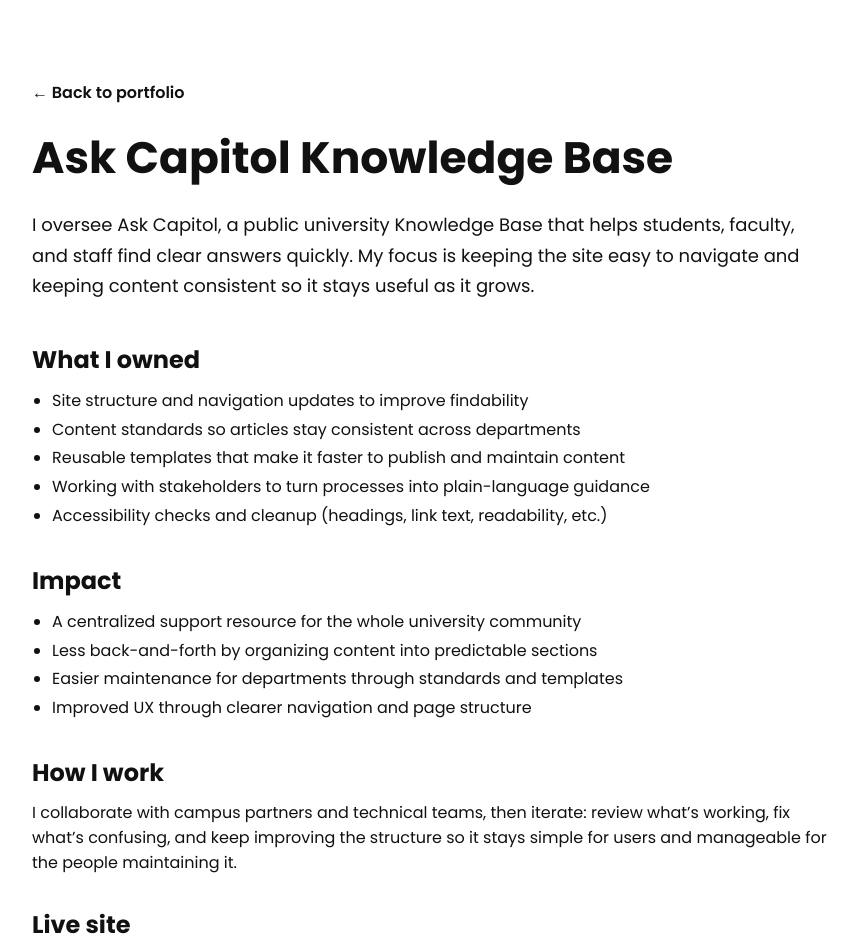
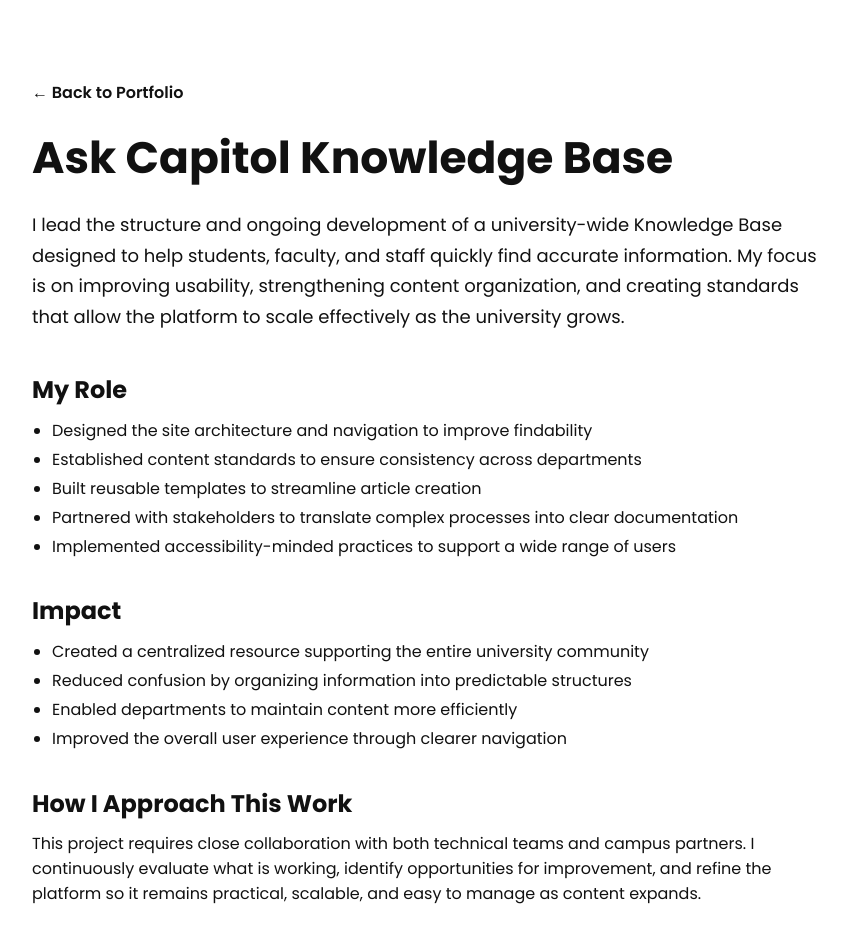
Before and after one commit to Rbenney15/Benney-Portfolio-React, a React (Create React App) app: page /Benney-Portfolio-React/knowledge-base in a window 1280 px wide. Shown: the top 942 px of the page, without its empty margins (208-1066 px from the left). Built offline with nearby package versions, Linux system fonts and the light colour scheme.

Commit message:
updated knowledge base jsx to fix scroll issue

```diff
--- a/public/index.html
+++ b/public/index.html
@@ -17,7 +17,6 @@
         box-sizing: border-box;
       }
 
-      /* Theme tokens */
       .app {
         --bg: #ffffff;
         --text: #111111;
--- a/src/pages/KnowledgeBase.jsx
+++ b/src/pages/KnowledgeBase.jsx
@@ -1,42 +1,49 @@
+import { useEffect } from "react";
+import { Link } from "react-router-dom";
 import "./knowledgeBase.css";
 
 const KnowledgeBase = () => {
+  useEffect(() => {
+    window.scrollTo({ top: 0, left: 0, behavior: "auto" });
+  }, []);
+
   return (
-    <section className="kb" aria-label="Ask Capitol Knowledge Base case study">
+    <section className="kb">
       <div className="kb-wrapper">
-        <a className="kb-back" href="/Benney-Portfolio-React/">
-          ← Back to portfolio
-        </a>
+        <Link to="/" className="kb-back">
+          ← Back to Portfolio
+        </Link>
 
         <h1 className="kb-title">Ask Capitol Knowledge Base</h1>
 
         <p className="kb-overview">
-          I oversee Ask Capitol, a public university Knowledge Base that helps
-          students, faculty, and staff find clear answers quickly. My focus is
-          keeping the site easy to navigate and keeping content consistent so it
-          stays useful as it grows.
+          I lead the structure and ongoing development of a university-wide
+          Knowledge Base designed to help students, faculty, and staff quickly
+          find accurate information. My focus is on improving usability,
+          strengthening content organization, and creating standards that allow
+          the platform to scale effectively as the university grows.
         </p>
 
         <div className="kb-section">
-          <h2>What I owned</h2>
+          <h2>My Role</h2>
+
           <ul>
             <li>
-              Site structure and navigation updates to improve findability
+              Designed the site architecture and navigation to improve
+              findability
             </li>
             <li>
-              Content standards so articles stay consistent across departments
+              Established content standards to ensure consistency across
+              departments
+            </li>
+            <li>Built reusable templates to streamline article creation</li>
+            <li>
+              Partnered with stakeholders to translate complex processes into
+              clear documentation
             </li>
             <li>
-              Reusable templates that make it faster to publish and maintain
-              content
-            </li>
-            <li>
-              Working with stakeholders to turn processes into plain-language
-              guidance
-            </li>
-            <li>
-              Accessibility checks and cleanup (headings, link text,
-              readability, etc.)
+              Implemented accessibility-minded practices to support a wide range
+              of users
             </li>
           </ul>
         </div>
@@ -45,38 +52,42 @@
           <h2>Impact</h2>
           <ul>
             <li>
-              A centralized support resource for the whole university community
+              Created a centralized resource supporting the entire university
+              community
             </li>
             <li>
-              Less back-and-forth by organizing content into predictable
-              sections
+              Reduced confusion by organizing information into predictable
+              structures
             </li>
+            <li>Enabled departments to maintain content more efficiently</li>
             <li>
-              Easier maintenance for departments through standards and templates
+              Improved the overall user experience through clearer navigation
             </li>
-            <li>Improved UX through clearer navigation and page structure</li>
           </ul>
         </div>
 
         <div className="kb-section">
-          <h2>How I work</h2>
+          <h2>How I Approach This Work</h2>
+
           <p>
-            I collaborate with campus partners and technical teams, then
-            iterate: review what’s working, fix what’s confusing, and keep
-            improving the structure so it stays simple for users and manageable
-            for the people maintaining it.
+            This project requires close collaboration with both technical teams
+            and campus partners. I continuously evaluate what is working,
+            identify opportunities for improvement, and refine the platform so
+            it remains practical, scalable, and easy to manage as content
+            expands.
           </p>
         </div>
 
         <div className="kb-section">
-          <h2>Live site</h2>
+          <h2>Explore the Live Platform</h2>
+
           <a
             href="https://ask.captechu.edu/"
             target="_blank"
             rel="noopener noreferrer"
             className="kb-link"
           >
-            Visit Ask Capitol →
+            Visit Knowledge Base →
           </a>
         </div>
       </div>
```
